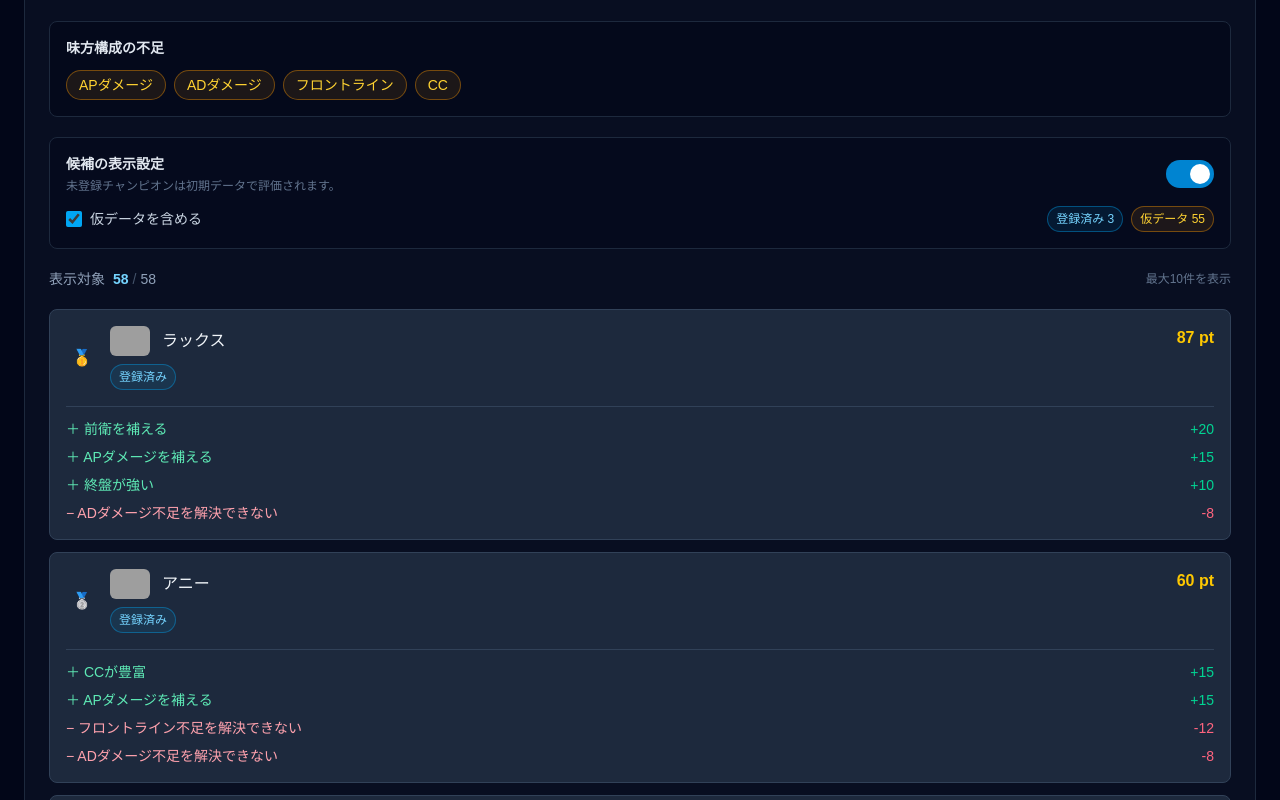
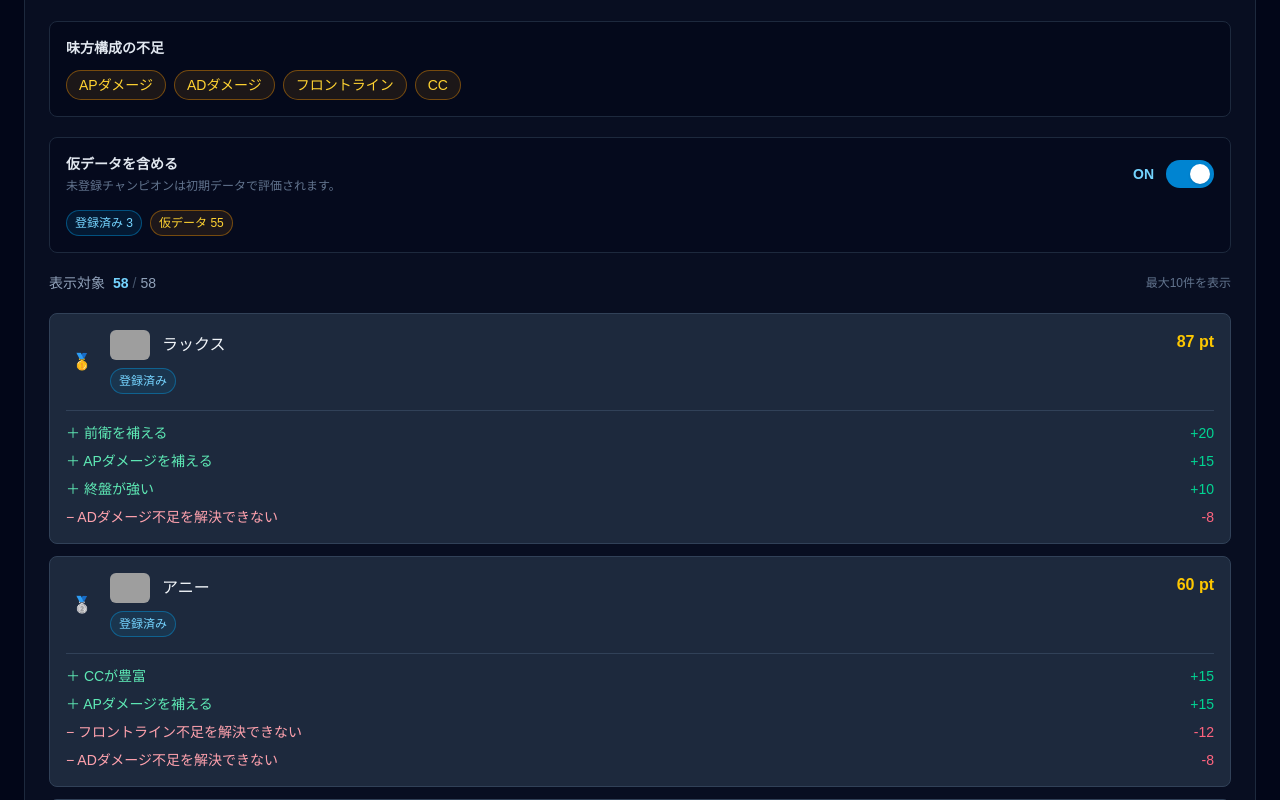
Before and after one commit to kyosukesai17-tech/PickWise, a Next.js app: page / in a window 1280 px wide. Shown: the part 1060-1860 px from the top of the page. Built offline with nearby package versions, Linux system fonts and the light colour scheme; grey boxes are pictures that could not be loaded.

Commit message:
refactor: 仮データ表示の切り替えをスイッチに統一

```diff
--- a/components/RecommendationSection.tsx
+++ b/components/RecommendationSection.tsx
@@ -127,11 +127,11 @@ export default function RecommendationSection({
         )}
       </div>
 
-      <div className="space-y-3 rounded-lg border border-slate-800 bg-slate-950/40 p-4">
-        <div className="flex flex-wrap items-center justify-between gap-3">
+      <div className="space-y-4 rounded-lg border border-slate-800 bg-slate-950/40 p-4">
+        <div className="flex flex-wrap items-center justify-between gap-4">
           <div>
             <h3 className="text-sm font-semibold text-slate-200">
-              候補の表示設定
+              仮データを含める
             </h3>
 
             <p className="mt-1 text-xs text-slate-500">
@@ -139,9 +139,23 @@ export default function RecommendationSection({
             </p>
           </div>
 
+          <div className="flex items-center gap-3">
+            <span
+              className={`text-sm font-semibold ${
+                includeTemporaryData
+                  ? "text-sky-300"
+                  : "text-slate-500"
+              }`}
+            >
+              {includeTemporaryData
+                ? "ON"
+                : "OFF"}
+            </span>
+
             <button
               type="button"
               role="switch"
+              aria-label="仮データを含める"
               aria-checked={includeTemporaryData}
               onClick={() =>
                 setIncludeTemporaryData(
@@ -155,7 +169,7 @@ export default function RecommendationSection({
               }`}
             >
               <span
-              className={`absolute top-1 h-5 w-5 rounded-full bg-white transition ${
+                className={`absolute top-1 h-5 w-5 rounded-full bg-white shadow transition ${
                   includeTemporaryData
                     ? "left-6"
                     : "left-1"
@@ -163,22 +177,7 @@ export default function RecommendationSection({
               />
             </button>
           </div>
-
-        <div className="flex flex-wrap items-center justify-between gap-3">
-          <label className="flex cursor-pointer items-center gap-2 text-sm text-slate-300">
-            <input
-              type="checkbox"
-              checked={includeTemporaryData}
-              onChange={(event) =>
-                setIncludeTemporaryData(
-                  event.target.checked,
-                )
-              }
-              className="h-4 w-4 accent-sky-500"
-            />
-
-            仮データを含める
-          </label>
+        </div>
 
         <div className="flex flex-wrap gap-2 text-xs">
           <span className="rounded-full border border-sky-500/40 bg-sky-500/10 px-2 py-1 text-sky-300">
@@ -188,7 +187,6 @@ export default function RecommendationSection({
           <span className="rounded-full border border-amber-500/40 bg-amber-500/10 px-2 py-1 text-amber-300">
             仮データ {temporaryCount}
           </span>
-          </div>
         </div>
       </div>
 
@@ -218,7 +216,7 @@ export default function RecommendationSection({
           </p>
 
           <p className="mt-1 text-sm text-slate-500">
-            「仮データを含める」を有効にすると、未登録候補も表示できます。
+            仮データの表示をONにすると、未登録候補も表示できます。
           </p>
         </div>
       ) : (
```
Lines whose indentation alone changed are shown as unchanged.
